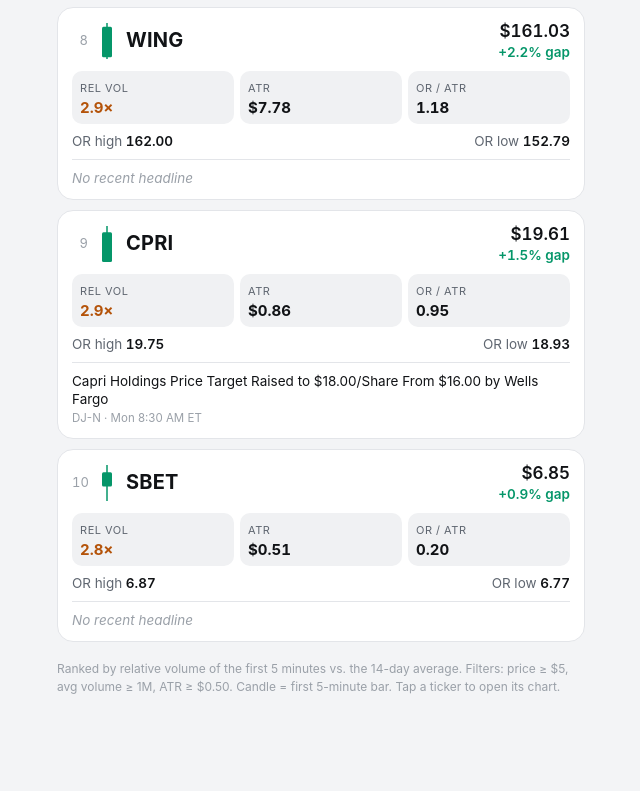
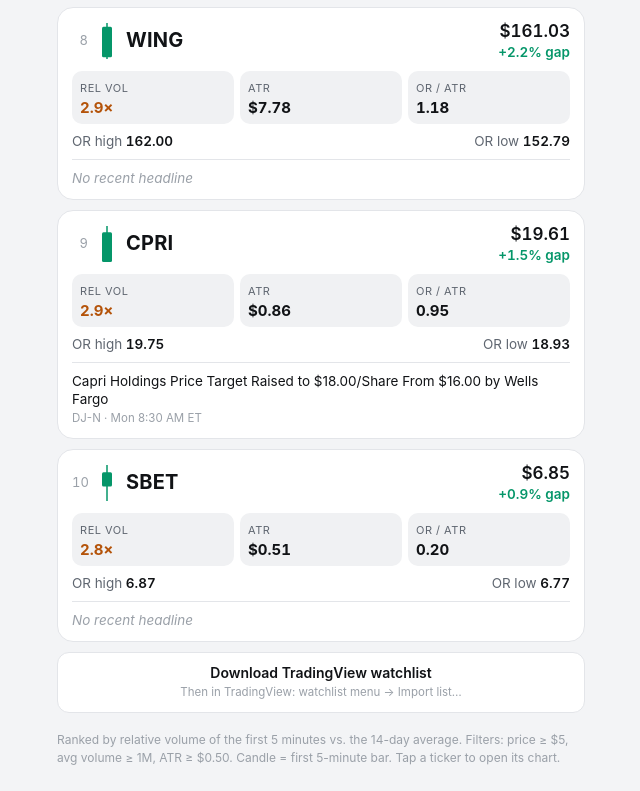
Before and after one commit to nat576/stocks-in-play, a plain HTML site: page index.html in a window 1280 px wide. Shown: the part 1674-2465 px from the top of the page, without its empty margins (319-959 px from the left). Before the commit the page ends 2394 px from the top, so only its background shows below. Drawn offline with Linux system fonts and the light colour scheme.

Commit message:
Add files via upload

```diff
--- a/index.html
+++ b/index.html
@@ -86,6 +86,13 @@
   .news .meta { color: var(--faint); font-size: 11.5px; margin-top: 2px; }
   .news.none { color: var(--faint); font-style: italic; }
 
+  .export {
+    display: block; text-align: center; text-decoration: none; margin-top: 6px;
+    border: 1px solid var(--line); background: var(--card); color: var(--text);
+    border-radius: 12px; padding: 11px 12px; font-size: 14px; font-weight: 600;
+  }
+  .export small { display: block; color: var(--faint); font-weight: 400; font-size: 11.5px; margin-top: 2px; }
+
   footer { color: var(--faint); font-size: 12px; margin-top: 18px; line-height: 1.5; }
   .empty { text-align: center; color: var(--muted); padding: 50px 10px; }
 </style>
@@ -100,6 +107,7 @@
 </header>
 <div id="banner"></div>
 <main id="list"></main>
+<div id="export"></div>
 <footer>
   Ranked by relative volume of the first 5 minutes vs. the 14-day average.
   Filters: price ≥ $5, avg volume ≥ 1M, ATR ≥ $0.50. Candle = first 5-minute bar.
@@ -149,7 +157,7 @@ function card(s) {
   const news = s.headline
     ? `<div class="news">${esc(s.headline)}<div class="meta">${esc(s.headline_source || "")} · ${esc(newsTime(s.headline_time))}</div></div>`
     : `<div class="news none">No recent headline</div>`;
-  const chart = `https://www.tradingview.com/chart/?symbol=${encodeURIComponent(s.symbol)}`;
+  const chart = `https://www.tradingview.com/chart/?symbol=${encodeURIComponent(s.tv_symbol || s.symbol)}`;
   return `<article class="card">
     <div class="top">
       <div class="rank num">${s.rank}</div>
@@ -179,6 +187,16 @@ function status(data) {
   return ["warn", `No list for today yet (showing ${prettyDate(data.date)}). Market holiday, or check the PC scanner.`];
 }
 
+// TradingView import file: exchange-prefixed tickers, comma-separated, as .txt
+function exportLink(data) {
+  if (data.sample || !data.stocks?.length) return "";
+  const text = data.stocks.map(s => s.tv_symbol || s.symbol).join(",");
+  const href = "data:text/plain;charset=utf-8," + encodeURIComponent(text);
+  const name = `In Play ${data.date}.txt`;
+  return `<a class="export" href="${href}" download="${esc(name)}">Download TradingView watchlist
+    <small>Then in TradingView: watchlist menu → Import list…</small></a>`;
+}
+
 async function load() {
   const btn = $("refresh");
   btn.classList.add("spin");
@@ -193,6 +211,7 @@ async function load() {
     $("list").innerHTML = data.stocks?.length
       ? data.stocks.map(card).join("")
       : `<div class="empty">No stocks passed the filters this session.</div>`;
+    $("export").innerHTML = exportLink(data);
   } catch (e) {
     $("sub").textContent = "Couldn't load the list";
     $("banner").innerHTML = `<div class="banner warn">Couldn't reach the data file. Check your connection and tap ↻.</div>`;
```
